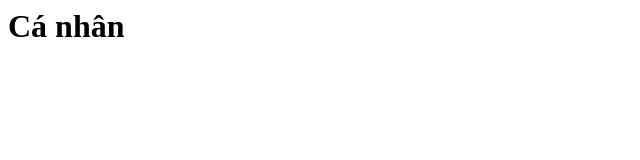
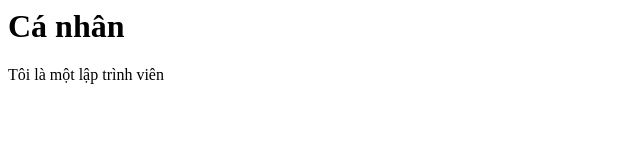
Before and after one commit to TChuynn/portfolio, a plain HTML site: page index.html in a window 1280 px wide. Shown: the whole page, without its empty margins (0-640 px from the left). Drawn offline with Linux system fonts and the light colour scheme.

Commit message:
Add introduction section

```diff
--- a/index.html
+++ b/index.html
@@ -1 +1,2 @@
 <h1>Cá nhân</h1>
+<p>Tôi là một lập trình viên</p>
```
